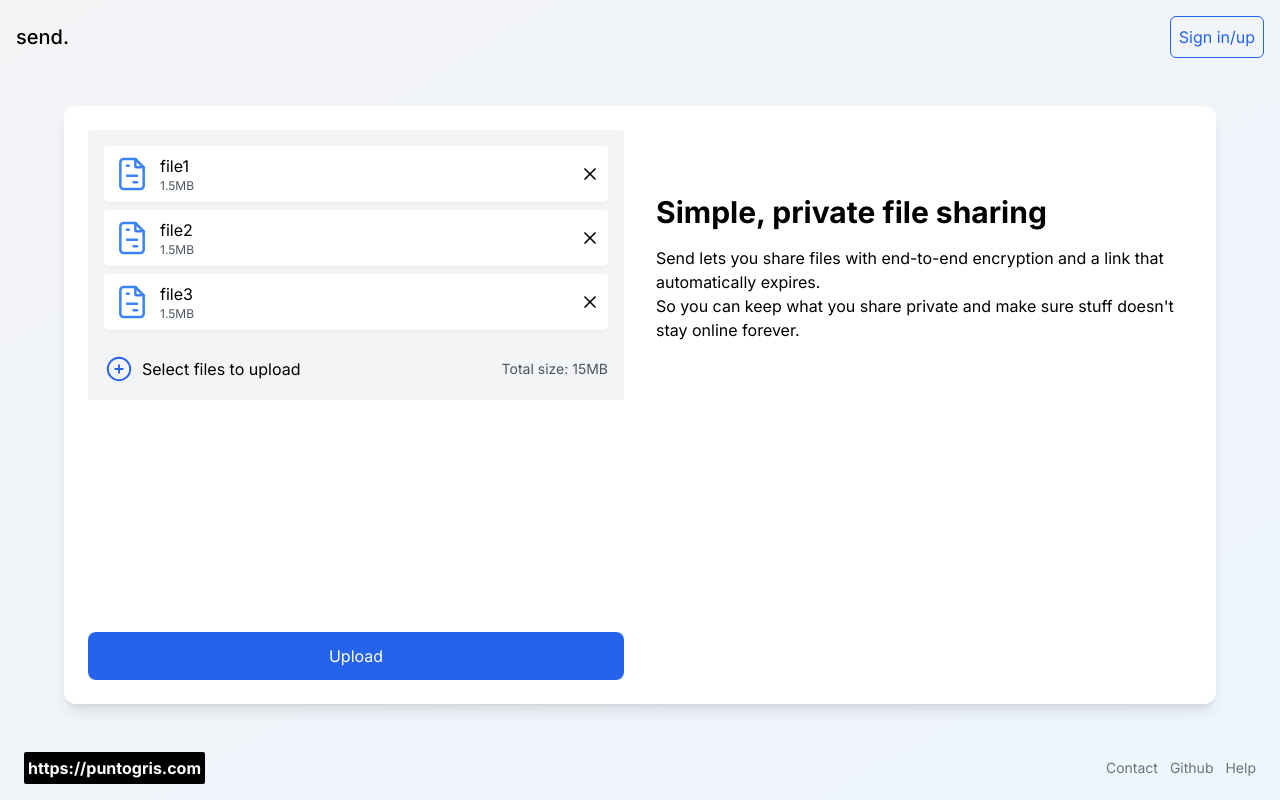
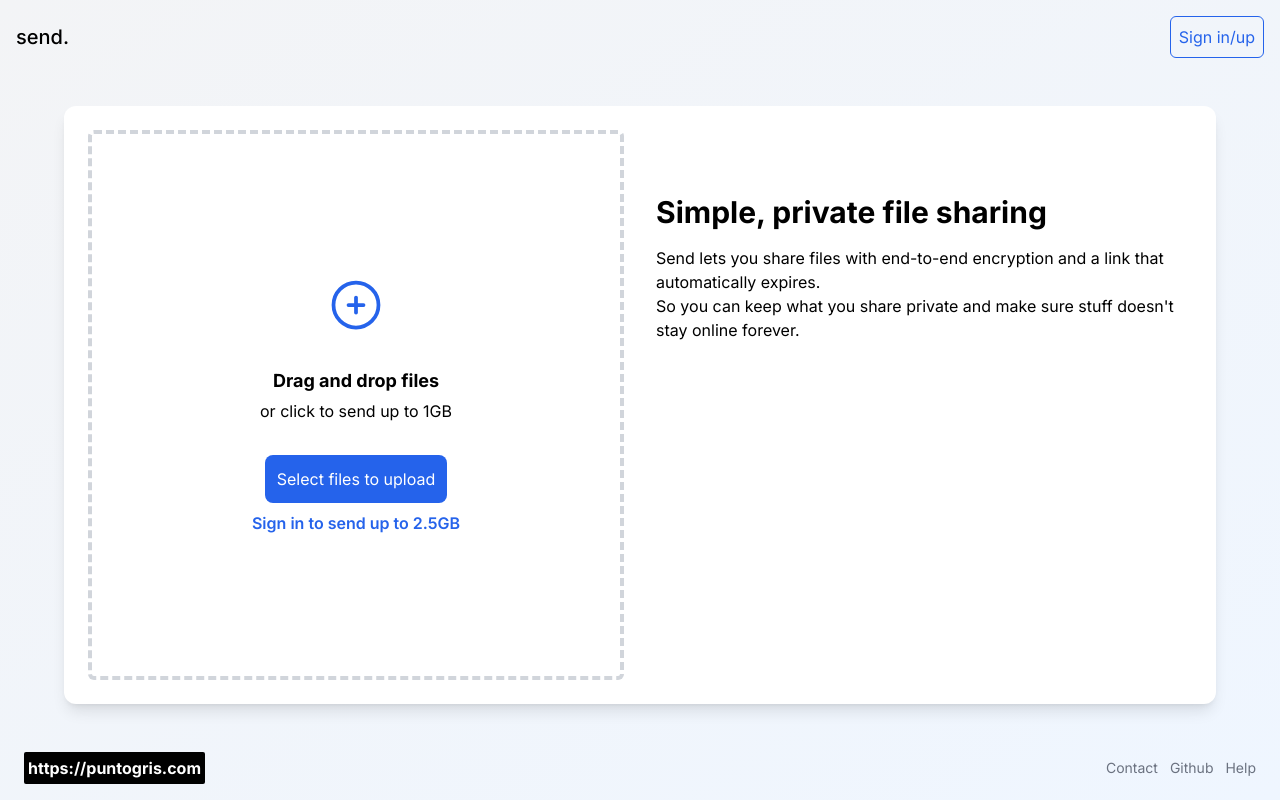
Before and after one commit to puntogris/send, a SvelteKit app: page / in a window 1280 px wide. Built offline with nearby package versions, Linux system fonts and the light colour scheme.

Commit message:
fixed main page ui in small devices

```diff
--- a/src/routes/+page.svelte
+++ b/src/routes/+page.svelte
@@ -2,16 +2,16 @@
 	import Home from './home.svelte';
 	import Upload from './upload.svelte';
 
-	let state = 'upload';
+	let state = 'home';
 </script>
 
-<div class="grid h-full grid-cols-2 gap-8 p-6">
+<div class="grid h-full gap-8 p-6 max-md:grid-rows-2 md:grid-cols-2">
 	{#if state == 'home'}
 		<Home />
 	{:else if state == 'upload'}
 		<Upload />
 	{/if}
-	<div class="flex flex-col gap-4 pt-16">
+	<div class="flex flex-col gap-4 pt-6 md:pt-16">
 		<h1 class="text-3xl font-bold">Simple, private file sharing</h1>
 		<p>
 			Send lets you share files with end-to-end encryption and a link that automatically expires.<br
--- a/src/routes/upload.svelte
+++ b/src/routes/upload.svelte
@@ -6,7 +6,7 @@
 	let files = ['file1', 'file2', 'file3'];
 </script>
 
-<div class="flex flex-col">
+<div class="flex flex-col gap-4">
 	<div class="flex flex-col gap-2 rounded bg-gray-100 p-4">
 		{#each files as file}
 			<div class="flex items-center justify-between rounded bg-white p-2 shadow-sm">
```
